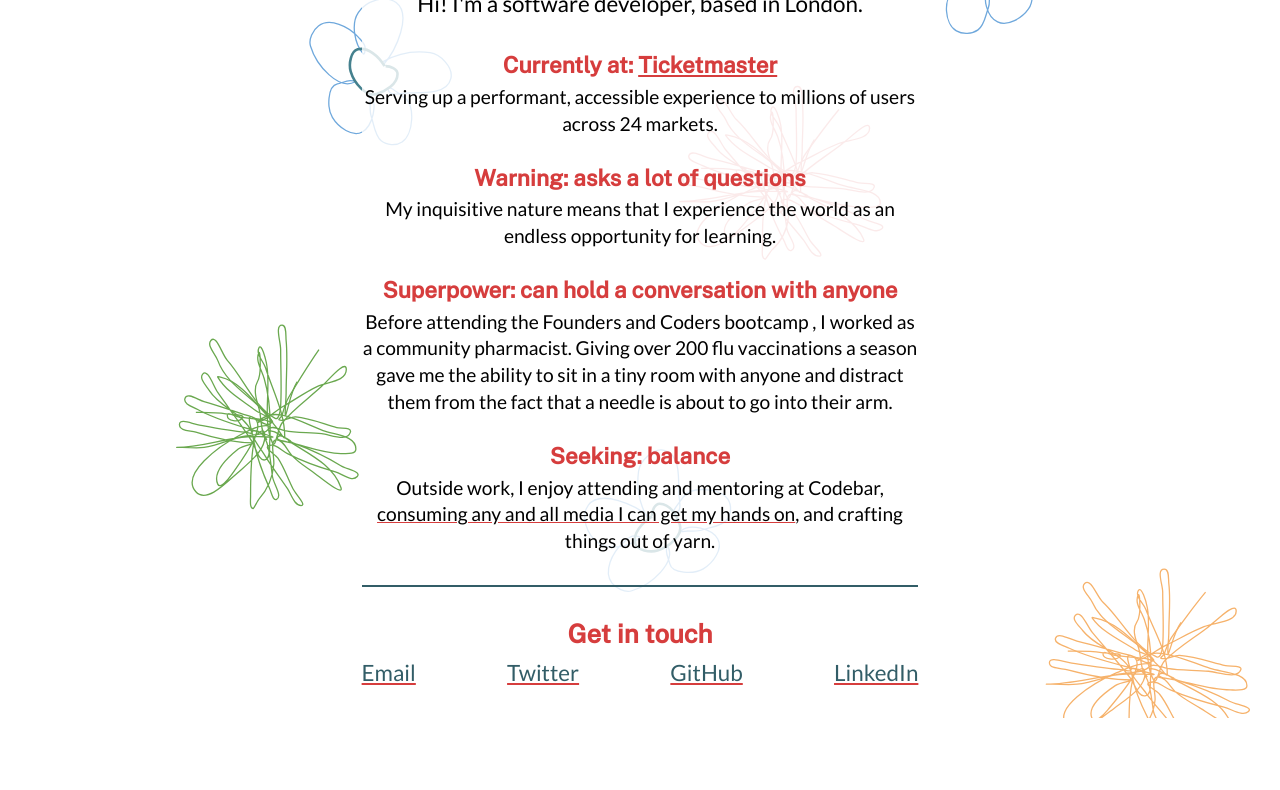
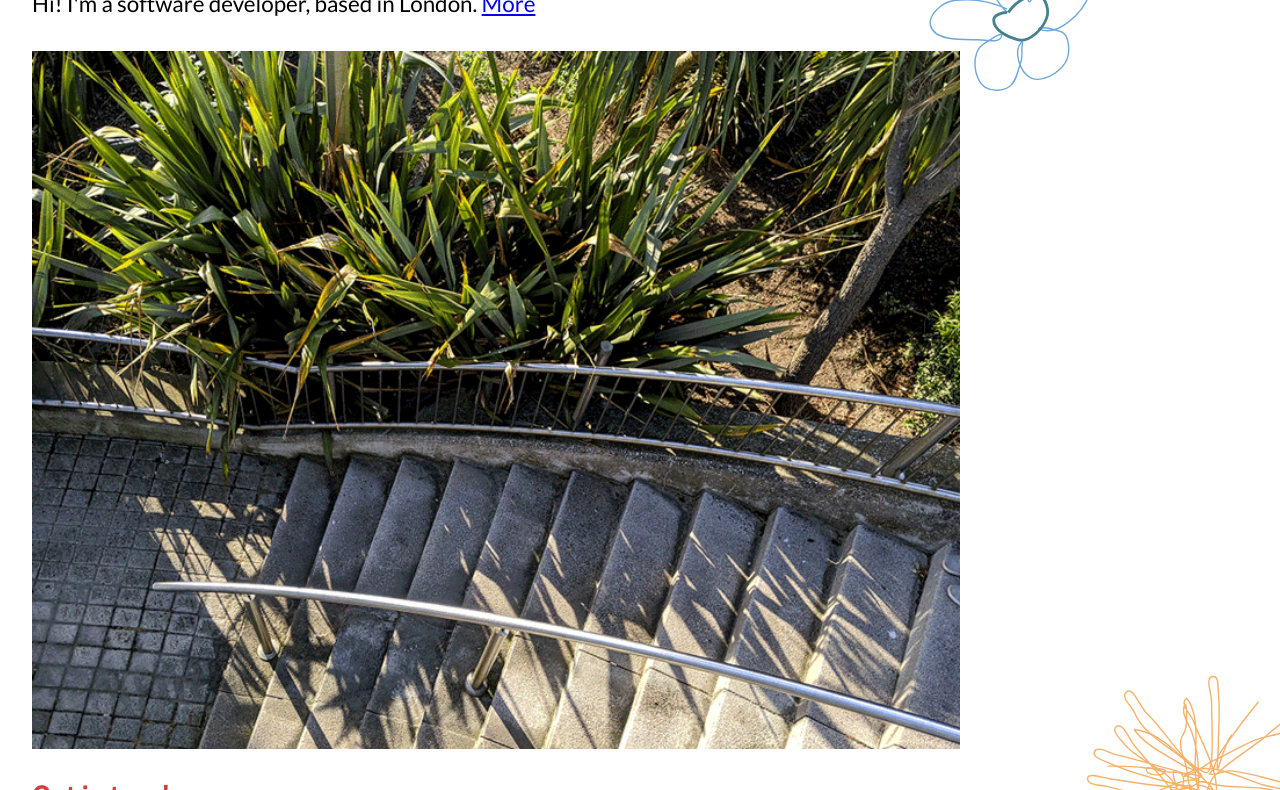
Before and after one commit to jokosanyang/jokosanyang.github.io, a plain HTML site: page index.html in a window 1280 px wide. Shown: the part 148-938 px from the top of the page. Before the commit the page ends 866 px from the top, so only its background shows below. Drawn offline with Linux system fonts and the light colour scheme; files whose address does not match are found by name.

Commit message:
Add about page and comment in gif

```diff
--- a/index.html
+++ b/index.html
@@ -5,7 +5,7 @@
     <meta name="viewport" content="width=device-width, initial-scale=1.0" />
     <meta http-equiv="X-UA-Compatible" content="ie=edge" />
     <link rel="stylesheet" href="style.css" />
-    <title>Joko | Developer</title>
+    <title>Joko Sanyang</title>
     <link rel="icon" href="./assets/flower_favicon.png" />
     <link
       href="https://fonts.googleapis.com/css?family=Lato&display=swap"
@@ -14,62 +14,20 @@
   </head>
 
   <body>
-    <header class="header">
-      <img
-        class="header__gif"
-        alt="welcoming gif of Joko Sanyang smiling at the bottom of some steps"
-        src="assets/welcome.gif"
-      />
-    </header>
     <main class="main">
       <div>
         <h1 class="main__heading">Joko Sanyang.</h1>
         <p class="main__subheading">
           Hi! I'm a software developer, based in London.
-        </p>
-      </div>
-
-      <div class="about">
-        <h3 class="about__subtitle">
-          Currently at:
-          <a
-            href="https://www.ticketmaster.co.uk/"
-            target="blank"
-            class="text__link"
-            >Ticketmaster
-            <span class="visually_hidden">(Opens in new tab)</span></a
-          >
-        </h3>
-        <p>
-          Serving up a performant, accessible experience to millions of users
-          across 24 markets.
-        </p>
-
-        <h3 class="about__subtitle">Warning: asks a lot of questions</h3>
-        <p>
-          My inquisitive nature means that I experience the world as an endless
-          opportunity for learning.
-        </p>
-
-        <h3 class="about__subtitle">
-          Superpower: can hold a conversation with anyone
-        </h3>
-        <p>
-          Before attending the Founders and Coders bootcamp , I worked as a
-          community pharmacist. Giving over 200 flu vaccinations a season gave
-          me the ability to sit in a tiny room with anyone and distract them
-          from the fact that a needle is about to go into their arm.
-        </p>
-
-        <h3 class="about__subtitle">Seeking: balance</h3>
-        <p>
-          Outside work, I enjoy attending and mentoring at Codebar,
-          <a href="https://diet.jokosanyang.com/"
-            >consuming any and all media I can get my hands on</a
-          >, and crafting things out of yarn.
+          <a href="/about.html">More</a>
         </p>
       </div>
     </main>
+    <img
+      class="header__gif"
+      alt="welcoming gif of Joko Sanyang smiling at the bottom of some steps"
+      src="assets/welcome.gif"
+    />
     <footer class="footer">
       <p class="footer__heading">Get in touch</p>
       <ul class="footer__links">
--- a/style.css
+++ b/style.css
@@ -43,7 +43,10 @@ body {
 }
 
 .header__gif {
-  display: none;
+  width: 100%;
+  max-width: 100ch;
+  height: auto;
+  margin-top: 2rem;
 }
 
 .main {
@@ -65,6 +68,7 @@ body {
 .about {
   margin: 30px 0;
   font-size: var(--small-text);
+  background-color: var(--background-color);
 }
 
 .about__subtitle {
@@ -105,7 +109,7 @@ body {
   width: 100%;
   max-width: 60ch;
   padding-top: 30px;
-  border-top: 2px solid var(--link-color);
+  /* border-top: 2px solid var(--link-color); */
   background-color: var(--background-color);
 }
 
@@ -142,7 +146,9 @@ body {
   body {
     display: flex;
     flex-direction: column;
-    align-items: center;
-    text-align: center;
+    width: 100%;
+    margin: 0 auto;
+    /* align-items: center; */
+    /* text-align: center; */
   }
 }
```
Also changed, not shown: about.html (added, +59 -0 lines).
